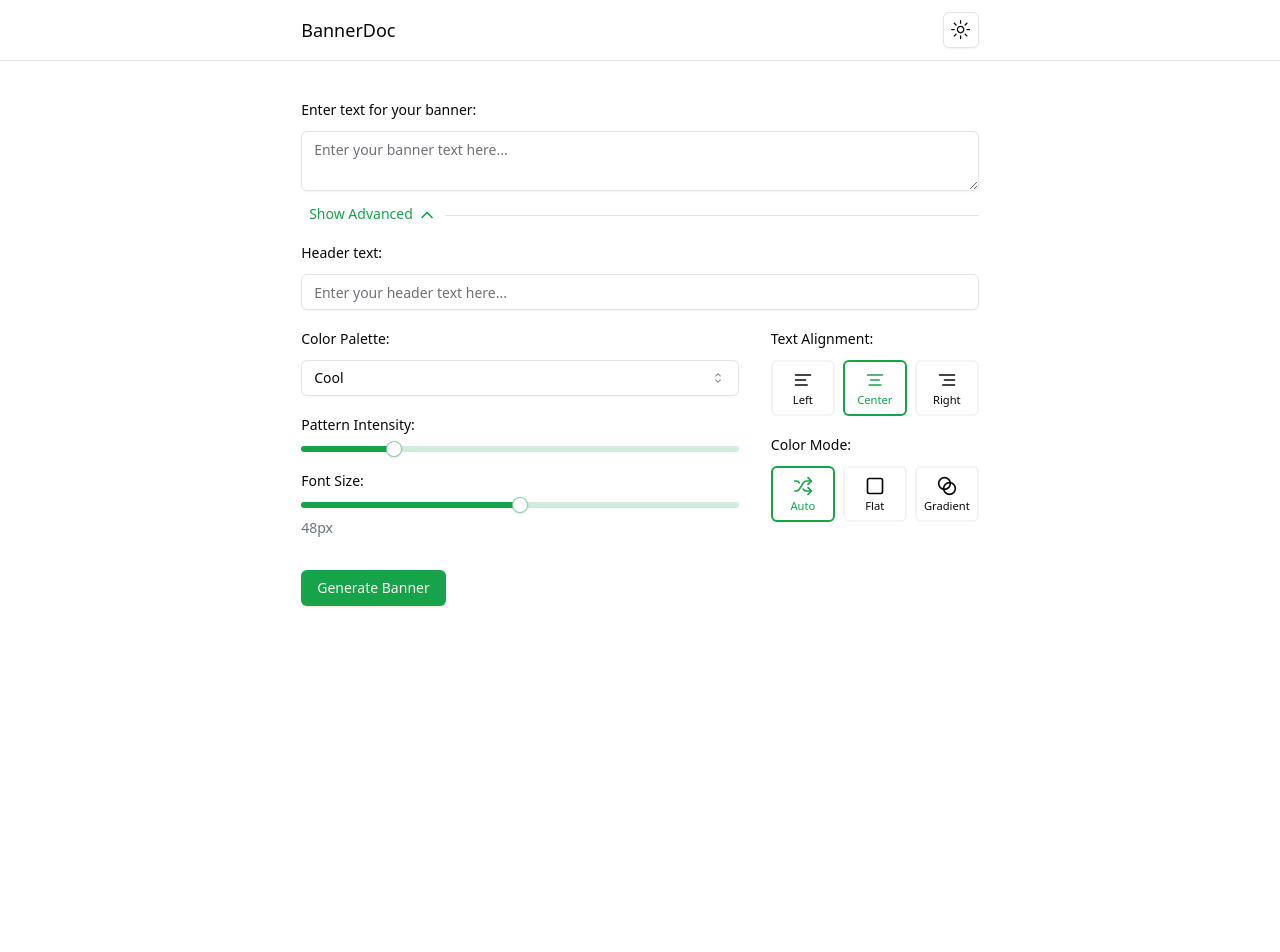
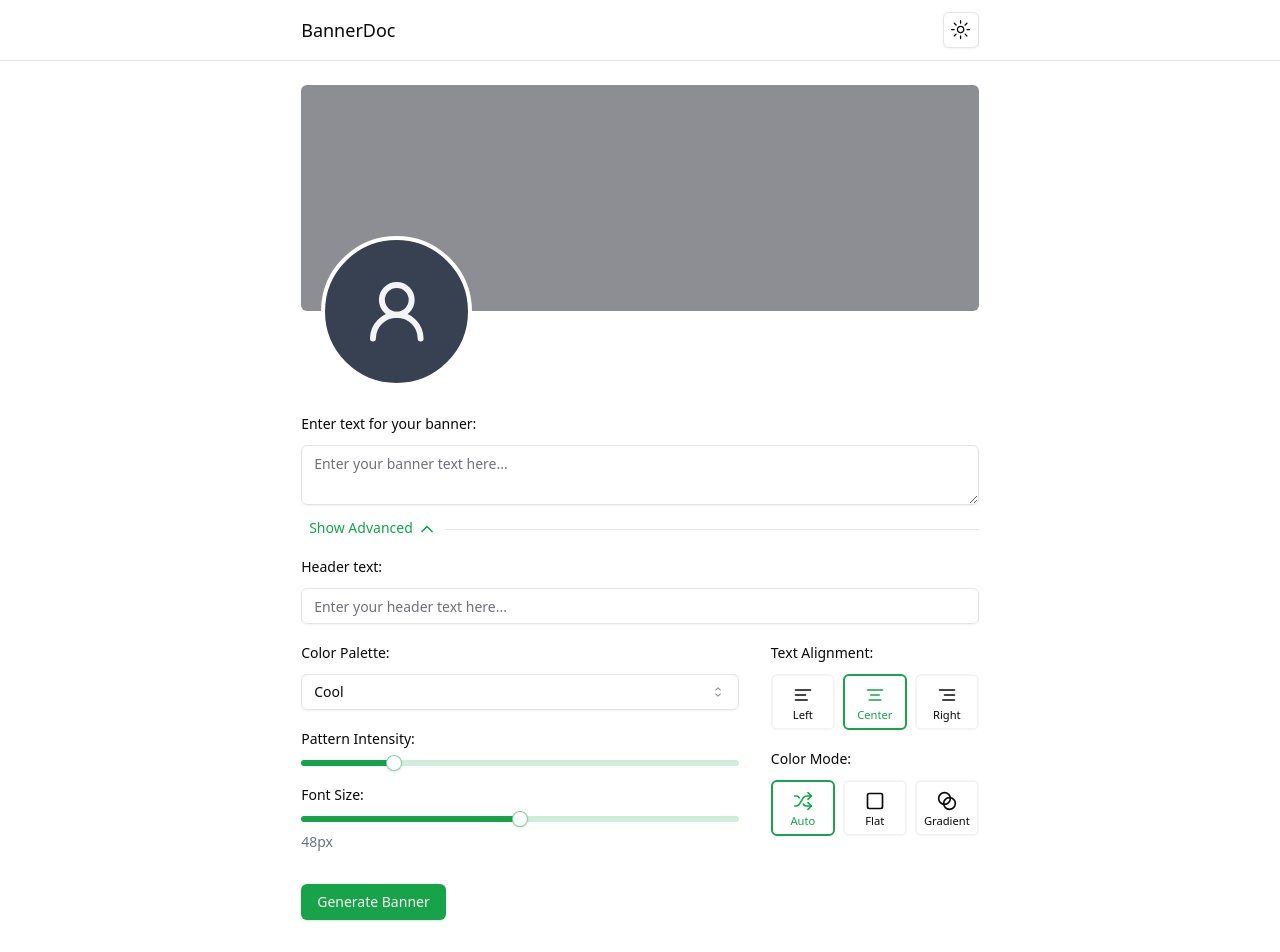
Before and after one commit to devRabbani/bannerdoc, a Next.js app: page / in a window 1280 px wide. Shown: the top 952 px of the page. Before the commit the page ends 890 px from the top, so only its background shows below. Built offline with nearby package versions, Linux system fonts and the light colour scheme.

Commit message:
add banner preview

```diff
--- a/app/layout.tsx
+++ b/app/layout.tsx
@@ -30,7 +30,7 @@ export default function RootLayout({
           disableTransitionOnChange
         >
           <Nav />
-          <main className="container py-5">{children}</main>
+          <main className="container pt-2 pb-16">{children}</main>
         </ThemeProvider>
       </body>
     </html>
--- a/components/banner-generator.tsx
+++ b/components/banner-generator.tsx
@@ -21,6 +21,7 @@ import {
   ChevronDown,
   Shuffle,
   Square,
+  User2Icon,
 } from "lucide-react";
 import { RadioGroup, RadioGroupItem } from "./ui/radio-group";
 import { Slider } from "./ui/slider";
@@ -39,6 +40,7 @@ import BannerText from "./banner-text";
 import CustomColorPicker from "./custom-color-picker";
 import SettingSliders from "./setting-sliders";
 import { AlignType, FillModeType, PaletteType } from "@/lib/types";
+import BannerPreview from "./banner-preview";
 
 const IMAGE_WIDTH = 1500;
 const HALF_IMAGE_WIDTH = 1500 / 2;
@@ -211,7 +213,16 @@ export default function BannerGenerator() {
 
   return (
     <div className="mx-auto py-4 space-y-6">
-      <div>
+      <div className="">
+        <div className="relative aspect-[3/1] w-full mx-auto bg-muted-foreground/80 rounded-md overflow-hidden">
+          <canvas ref={canvasRef} className="absolute inset-0 w-full h-full" />
+        </div>
+
+        <div className="w-[22.3%]  aspect-square rounded-full border-4 border-background -mt-[11%] ml-5 relative bg-gray-700 grid place-items-center text-gray-100 ">
+          <User2Icon className="h-1/2 w-1/2" />
+        </div>
+      </div>
+      <div className="">
         <BannerText text={text} setText={setText} />
         <Collapsible
           className="mt-6"
@@ -276,17 +287,6 @@ export default function BannerGenerator() {
           Generate Banner
         </Button>
       </div>
-
-      <div className="relative aspect-[3/1] w-full max-w-2xl mx-auto">
-        <canvas ref={canvasRef} className="absolute inset-0 w-full h-full" />
-        {bannerUrl && (
-          <img
-            src={bannerUrl}
-            alt="Generated Twitter Banner"
-            className="w-full h-full object-cover"
-          />
-        )}
-      </div>
     </div>
   );
 }
--- a/components/nav.tsx
+++ b/components/nav.tsx
@@ -4,7 +4,7 @@ import { ModeToggle } from "./theme-toggle";
 
 export default function Nav() {
   return (
-    <nav className="bg-background">
+    <nav className="bg-background sticky top-0 z-50">
       <div className="container py-3 flex justify-between items-center">
         <Link href="/" className="text-lg font-medium">
           BannerDoc
--- a/components/setting-sliders.tsx
+++ b/components/setting-sliders.tsx
@@ -23,7 +23,7 @@ export default function SettingSliders({
           min={0}
           max={0.5}
           step={0.01}
-          className="mt-1"
+          className="cursor-pointer"
         />
       </FormDiv>
       <FormDiv>
@@ -35,7 +35,7 @@ export default function SettingSliders({
           min={24}
           max={72}
           step={1}
-          className="mt-1"
+          className="cursor-pointer"
         />
         <div className="text-sm text-gray-500 mt-1">{fontSize}px</div>
       </FormDiv>
```
